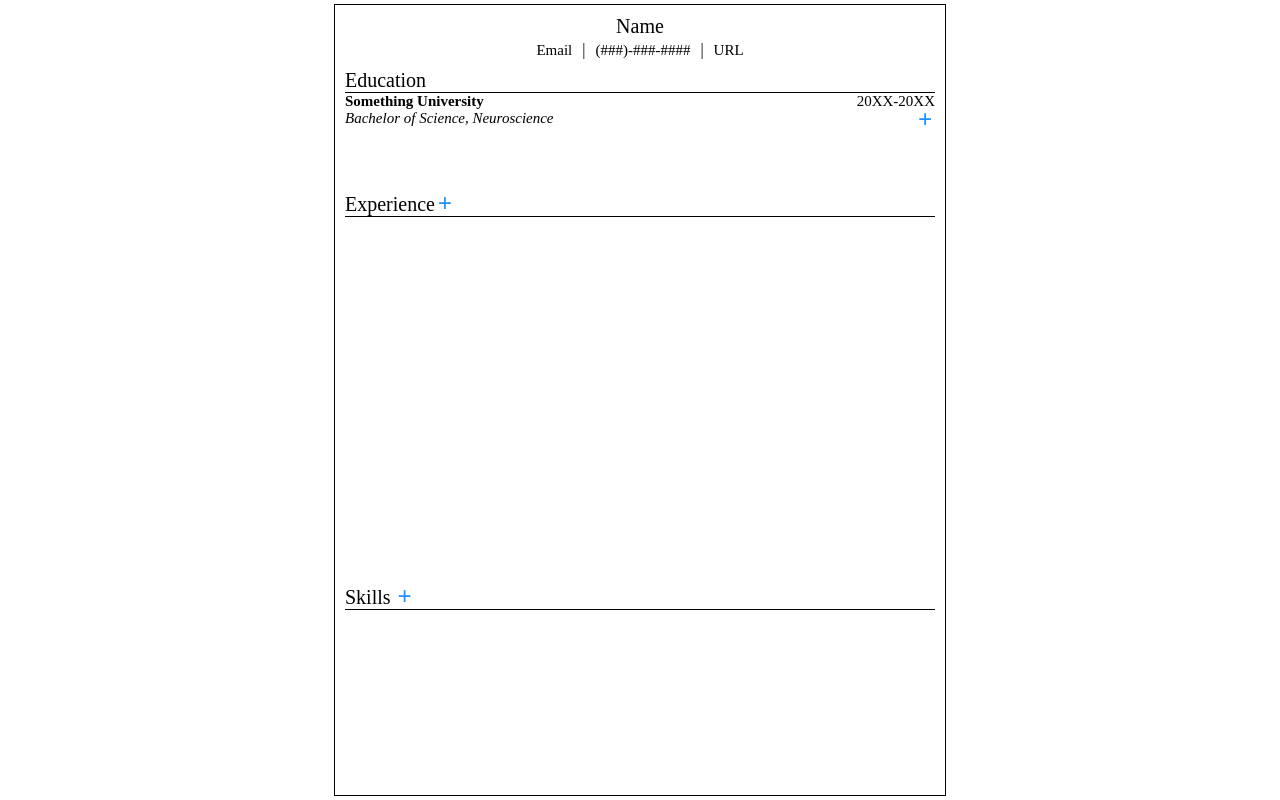
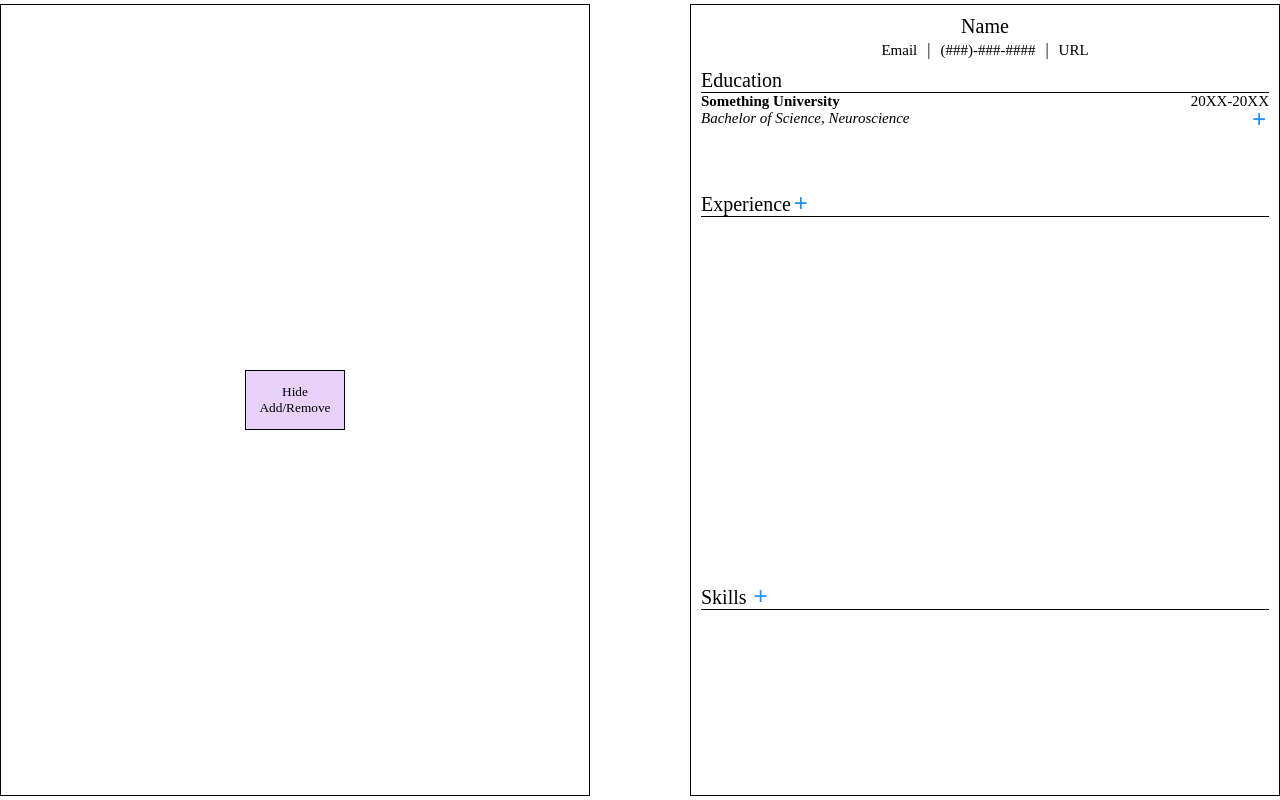
Before and after one commit to markymelnik/cv-app, a React (Vite) app: page / in a window 1280 px wide. Built offline with nearby package versions, Linux system fonts and the light colour scheme.

Commit message:
edit buttons can be toggled; formatting changes

```diff
--- /dev/null
+++ b/src/components/BulletPoints.jsx
@@ -0,0 +1,43 @@
+import EditField from "./EditField";
+import EditButton from "./EditButton";
+
+const BulletPoints = ({ bulletPoints, setBulletPoints, toggleButtons }) => {
+  const handleBulletTextChange = (newText, bulletIndex) => {
+    const newBulletPoints = [...bulletPoints];
+    newBulletPoints[bulletIndex] = { text: newText };
+    setBulletPoints(newBulletPoints);
+  };
+
+  const handleDeleteBulletPoint = (bulletIndex) => {
+    const newBulletPoints = [...bulletPoints];
+    newBulletPoints.splice(bulletIndex, 1);
+    setBulletPoints(newBulletPoints);
+  };
+
+  return (
+    <>
+      {bulletPoints.map((bulletPoint, bulletIndex) => (
+        <div className="bullet-point" key={bulletIndex}>
+          <div>
+            <EditField
+              value={bulletPoint.text}
+              onTextChange={(newText) =>
+                handleBulletTextChange(newText, bulletIndex)
+              }
+              textClass="bullet-text"
+              inputClass="edit-bullet-text left"
+            />
+          </div>
+          <EditButton
+            cssClass="delete-btn"
+            btnContent="×"
+            onBtnClick={() => handleDeleteBulletPoint(bulletIndex)}
+            toggleButtons={toggleButtons}
+          />
+        </div>
+      ))}
+    </>
+  );
+};
+
+export default BulletPoints;
--- a/src/components/Button.jsx
+++ /dev/null
@@ -1,12 +0,0 @@
-const Button = ({ onBtnClick, cssClass, btnContent }) => {
-
-  return (
-    <span>
-      <button className={cssClass} onClick={onBtnClick}>
-        {btnContent}
-      </button>
-    </span>
-  )
-}
-
-export default Button;
--- /dev/null
+++ b/src/components/Controller.jsx
@@ -0,0 +1,20 @@
+import React, { useState } from "react";
+
+const Controller = ({ onToggleButtons }) => {
+  const [btnContent, setBtnContent] = useState("Hide Add/Remove");
+
+  const handleBtnClick = () => {
+    onToggleButtons();
+    setBtnContent(
+      btnContent === "Hide Add/Remove" ? "Show Add/Remove" : "Hide Add/Remove"
+    );
+  };
+
+  return (
+    <button className="toggle-btns-btn" onClick={handleBtnClick}>
+      {btnContent}
+    </button>
+  );
+};
+
+export default Controller;
--- a/src/components/Document.jsx
+++ b/src/components/Document.jsx
@@ -1,17 +1,30 @@
-import HeaderSection from './Header/HeaderSection';
-import EducationSection from './Education/EducationSection';
-import ExperienceSection from './Experience/ExperienceSection';
-import SkillsSection from './Skills/SkillsSection';
+import React, { useState } from "react";
+import HeaderSection from "./Header/HeaderSection";
+import EducationSection from "./Education/EducationSection";
+import ExperienceSection from "./Experience/ExperienceSection";
+import SkillsSection from "./Skills/SkillsSection";
+import Controller from "./Controller";
 
 const Document = () => {
+  const [toggleButtons, setToggleButtons] = useState(true);
+
+  const handleToggleButtons = () => {
+    setToggleButtons(!toggleButtons);
+  };
+
   return (
-    <div className='document'>
-      <HeaderSection/>
-      <EducationSection/>
-      <ExperienceSection/>
-      <SkillsSection/>
-    </div>
-  )
-}
+    <>
+      <div className="tool-document">
+        <Controller onToggleButtons={handleToggleButtons} />
+      </div>
+      <div className="resume-document">
+        <HeaderSection />
+        <EducationSection toggleButtons={toggleButtons} />
+        <ExperienceSection toggleButtons={toggleButtons} />
+        <SkillsSection toggleButtons={toggleButtons} />
+      </div>
+    </>
+  );
+};
 
 export default Document;
--- /dev/null
+++ b/src/components/EditButton.jsx
@@ -0,0 +1,13 @@
+const EditButton = ({ onBtnClick, cssClass, btnContent, toggleButtons }) => {
+  return (
+    <span>
+      {toggleButtons && (
+        <button className={cssClass} onClick={onBtnClick}>
+          {btnContent}
+        </button>
+      )}
+    </span>
+  );
+};
+
+export default EditButton;
--- a/src/components/Education/EducationSection.jsx
+++ b/src/components/Education/EducationSection.jsx
@@ -1,65 +1,76 @@
-import React from 'react';
-import EditField from '../EditField';
-import Button from '../Button';
-import BulletPoints from '../BulletPoint/BulletPoints'
+import React from "react";
+import EditField from "../EditField";
+import EditButton from "../EditButton";
+import BulletPoints from "../BulletPoints";
 
-const EducationSection = () => {
-
-  const [educationInfo, setEducationInfo] = React.useState([{
-    schoolName: 'Something University',
-    attendRange: '20XX-20XX',
-    degree: 'Bachelor of Science, Neuroscience'
-  }])
+const EducationSection = ({ toggleButtons }) => {
+  const [educationInfo, setEducationInfo] = React.useState([
+    {
+      schoolName: "Something University",
+      attendRange: "20XX-20XX",
+      degree: "Bachelor of Science, Neuroscience",
+    },
+  ]);
 
   const [bulletPoints, setBulletPoints] = React.useState([]);
 
   const handleEducationUpdate = (property, newText) => {
-    setEducationInfo(educationInfo => {
+    setEducationInfo((educationInfo) => {
       const updatedEducationInfo = [...educationInfo];
       updatedEducationInfo[0][property] = newText;
       return updatedEducationInfo;
-    })
-  }
+    });
+  };
 
   const handleAddBulletPoint = () => {
     if (bulletPoints.length > 2) return;
-    setBulletPoints([...bulletPoints, { text: 'Edit education information' }]);
-  }
+    setBulletPoints([...bulletPoints, { text: "Edit education information" }]);
+  };
 
   return (
-    <div className='resume-education'>
-      <div className='education-header'>Education</div>
-      <div className='education-subheader'>
+    <div className="resume-education">
+      <div className="education-header">Education</div>
+      <div className="education-subheader">
         <EditField
           value={educationInfo[0].schoolName}
-          onTextChange={(newText) => handleEducationUpdate('schoolName', newText)}
-          textClass='education-info bold'
-          inputClass='edit-education-info bold left'
+          onTextChange={(newText) =>
+            handleEducationUpdate("schoolName", newText)
+          }
+          textClass="education-info bold"
+          inputClass="edit-education-info bold left"
         />
         <EditField
           value={educationInfo[0].attendRange}
-          onTextChange={(newText) => handleEducationUpdate('attendRange', newText)}
-          textClass='education-info'
-          inputClass='edit-education-info right'
+          onTextChange={(newText) =>
+            handleEducationUpdate("attendRange", newText)
+          }
+          textClass="education-info"
+          inputClass="edit-education-info right"
         />
       </div>
-      <div className='education-subheader'>
+      <div className="education-subheader">
         <EditField
           value={educationInfo[0].degree}
-          onTextChange={(newText) => handleEducationUpdate('degree', newText)}
-          textClass='education-info italic'
-          inputClass='edit-education-info italic left'
+          onTextChange={(newText) => handleEducationUpdate("degree", newText)}
+          textClass="education-info italic"
+          inputClass="edit-education-info italic left"
         />
-        <Button cssClass='add-btn' btnContent='+' onBtnClick={handleAddBulletPoint}/>
+        <EditButton
+          cssClass="add-btn"
+          btnContent="+"
+          onBtnClick={handleAddBulletPoint}
+          toggleButtons={toggleButtons}
+        />
       </div>
-      <div className='education-description'>
+      <div className="education-description">
         <BulletPoints
           bulletPoints={bulletPoints}
           setBulletPoints={setBulletPoints}
+          toggleButtons={toggleButtons}
         />
       </div>
     </div>
-  )
-}
+  );
+};
 
 export default EducationSection;
--- a/src/components/Experience/ExperienceSection.jsx
+++ b/src/components/Experience/ExperienceSection.jsx
@@ -1,10 +1,9 @@
-import React from 'react';
-import EditField from '../EditField';
-import Button from '../Button';
-import BulletPoints from '../BulletPoint/BulletPoints';
+import React from "react";
+import EditField from "../EditField";
+import EditButton from "../EditButton";
+import BulletPoints from "../BulletPoints";
 
-const ExperienceSection = () => {
-
+const ExperienceSection = ({ toggleButtons }) => {
   const [experienceBlocks, setExperienceBlocks] = React.useState([]);
 
   const handleAddExperience = () => {
@@ -12,32 +11,44 @@ const ExperienceSection = () => {
     setExperienceBlocks([
       ...experienceBlocks,
       {
-        companyName: 'Apple',
-        workDateRange: '20XX-20XX',
-        jobTitle: 'Software Developer',
+        companyName: "Apple",
+        workDateRange: "20XX-20XX",
+        jobTitle: "Software Developer",
         bulletPoints: [],
-      }
+      },
     ]);
-  }
+  };
 
-  const handleExperienceUpdate = (experienceIndex, property, newText, bulletPoints) => {
-    setExperienceBlocks(experienceBlocks.map((block, i) => {
+  const handleExperienceUpdate = (
+    experienceIndex,
+    property,
+    newText,
+    bulletPoints
+  ) => {
+    setExperienceBlocks(
+      experienceBlocks.map((block, i) => {
         if (i !== experienceIndex) return block;
         return { ...block, [property]: newText, bulletPoints };
-    }));
-  }
+      })
+    );
+  };
 
   const handleDeleteExperience = (experienceIndex) => {
-    setExperienceBlocks(experienceBlocks.filter((block, i) => i !== experienceIndex));
+    setExperienceBlocks(
+      experienceBlocks.filter((block, i) => i !== experienceIndex)
+    );
   };
 
   const handleAddBulletPoint = (experienceIndex, bulletPoints) => {
     if (bulletPoints.length > 2) return;
     const newExperienceBlocks = [...experienceBlocks];
     const experienceBlock = newExperienceBlocks[experienceIndex];
-    experienceBlock.bulletPoints = [...experienceBlock.bulletPoints, { text: 'Edit bullet point'}];
+    experienceBlock.bulletPoints = [
+      ...experienceBlock.bulletPoints,
+      { text: "Edit bullet point" },
+    ];
     setExperienceBlocks(newExperienceBlocks);
-  }
+  };
 
   const handleDeleteBulletPoint = (bulletIndex, experienceIndex) => {
     const newExperienceBlocks = [...experienceBlocks];
@@ -46,56 +57,103 @@ const ExperienceSection = () => {
     newBulletPoints.splice(bulletIndex, 1);
     experienceBlock.bulletPoints = newBulletPoints;
     setExperienceBlocks(newExperienceBlocks);
-  }
+  };
 
   return (
-    <div className='resume-experience'>
-      <div className='experience-header'>Experience
-        <Button cssClass='add-btn' btnContent='+' onBtnClick={handleAddExperience} />
+    <div className="resume-experience">
+      <div className="experience-header">
+        Experience
+        <EditButton
+          cssClass="add-btn"
+          btnContent="+"
+          onBtnClick={handleAddExperience}
+          toggleButtons={toggleButtons}
+        />
       </div>
       {experienceBlocks.map((block, experienceIndex) => (
-        <div className='experience-block' key={experienceIndex}>
-          <div className='experience-subheader'>
-          <div className='experience-wrapper'>
+        <div className="experience-block" key={experienceIndex}>
+          <div className="experience-subheader">
+            <div className="experience-wrapper">
               <EditField
                 value={block.companyName}
-              onTextChange={(newText) => handleExperienceUpdate(experienceIndex, 'companyName', newText, block.bulletPoints)}
-              textClass='experience-info bold'
-              inputClass='edit-experience-info bold left'
+                onTextChange={(newText) =>
+                  handleExperienceUpdate(
+                    experienceIndex,
+                    "companyName",
+                    newText,
+                    block.bulletPoints
+                  )
+                }
+                textClass="experience-info bold"
+                inputClass="edit-experience-info bold left"
               />
-            <Button cssClass='delete-btn' btnContent='×' onBtnClick={() => handleDeleteExperience(experienceIndex)} />
+
+              <EditButton
+                cssClass="delete-btn"
+                btnContent="×"
+                onBtnClick={() => handleDeleteExperience(experienceIndex)}
+                toggleButtons={toggleButtons}
+              />
             </div>
             <EditField
               value={block.workDateRange}
-              onTextChange={(newText) => handleExperienceUpdate(experienceIndex, 'workDateRange', newText, block.bulletPoints)}
-              textClass='experience-info'
-              inputClass='edit-experience-info right'
+              onTextChange={(newText) =>
+                handleExperienceUpdate(
+                  experienceIndex,
+                  "workDateRange",
+                  newText,
+                  block.bulletPoints
+                )
+              }
+              textClass="experience-info"
+              inputClass="edit-experience-info right"
             />
           </div>
-          <div className='experience-subheader'>
+          <div className="experience-subheader">
             <EditField
               value={block.jobTitle}
-              onTextChange={(newText) => handleExperienceUpdate(experienceIndex, 'jobTitle', newText, block.bulletPoints)}
-              textClass='experience-info italic'
-              inputClass='edit-experience-info italic left'
+              onTextChange={(newText) =>
+                handleExperienceUpdate(
+                  experienceIndex,
+                  "jobTitle",
+                  newText,
+                  block.bulletPoints
+                )
+              }
+              textClass="experience-info italic"
+              inputClass="edit-experience-info italic left"
             />
-            <Button
-              cssClass='add-btn'
-              btnContent='+'
-              onBtnClick={() => handleAddBulletPoint(experienceIndex, block.bulletPoints)}
+
+            <EditButton
+              cssClass="add-btn"
+              btnContent="+"
+              onBtnClick={() =>
+                handleAddBulletPoint(experienceIndex, block.bulletPoints)
+              }
+              toggleButtons={toggleButtons}
             />
           </div>
-          <div className='experience-description'>
+          <div className="experience-description">
             <BulletPoints
               bulletPoints={block.bulletPoints}
-            setBulletPoints={(newBulletPoints) => handleExperienceUpdate(experienceIndex, 'bulletPoints', newBulletPoints, newBulletPoints)}
-            handleDeleteBulletPoint={(bulletIndex) => handleDeleteBulletPoint(bulletIndex, experienceIndex)}
+              setBulletPoints={(newBulletPoints) =>
+                handleExperienceUpdate(
+                  experienceIndex,
+                  "bulletPoints",
+                  newBulletPoints,
+                  newBulletPoints
+                )
+              }
+              handleDeleteBulletPoint={(bulletIndex) =>
+                handleDeleteBulletPoint(bulletIndex, experienceIndex)
+              }
+              toggleButtons={toggleButtons}
             />
           </div>
         </div>
       ))}
     </div>
-  )
-}
+  );
+};
 
 export default ExperienceSection;
--- a/src/components/Skills/SkillsSection.jsx
+++ b/src/components/Skills/SkillsSection.jsx
@@ -1,9 +1,8 @@
-import React from 'react';
-import EditField from '../EditField';
-import Button from '../Button';
+import React from "react";
+import EditField from "../EditField";
+import EditButton from "../EditButton";
 
-const SkillsSection = () => {
-
+const SkillsSection = ({ toggleButtons }) => {
   const [skills, setSkills] = React.useState([]);
   const [hoveredSkill, setHoveredSkill] = React.useState(-1);
 
@@ -11,43 +10,60 @@ const SkillsSection = () => {
     const newSkills = [...skills];
     newSkills[skillIndex] = { text: newText };
     setSkills(newSkills);
-  }
+  };
 
   const handleAddSkill = () => {
     if (skills.length > 11) return;
-    setSkills([...skills, { text: 'Edit Skill'}])
-  }
+    setSkills([...skills, { text: "Edit Skill" }]);
+  };
 
   const handleDeleteSkill = (skillIndex) => {
     setSkills(skills.filter((skill, i) => i !== skillIndex));
     setHoveredSkill(-1);
-  }
+  };
 
   return (
-    <div className='resume-skills'>
-      <div className='skills-header'>Skills
-        <Button cssClass='add-btn' btnContent='+' onBtnClick={handleAddSkill}/>
+    <div className="resume-skills">
+      <div className="skills-header">
+        Skills
+        <EditButton
+          cssClass="add-btn"
+          btnContent="+"
+          onBtnClick={handleAddSkill}
+          toggleButtons={toggleButtons}
+        />
       </div>
-      <div className='skills-container'>
-        {skills.map((skill, skillIndex) =>
-          <div className='skill-block' key={skillIndex} >
-            <div className={`skill-text ${hoveredSkill === skillIndex ? 'hovered' : ''}`}>
+      <div className="skills-container">
+        {skills.map((skill, skillIndex) => (
+          <div className="skill-block" key={skillIndex}>
+            <div
+              className={`skill-text ${
+                hoveredSkill === skillIndex ? "hovered" : ""
+              }`}
+            >
               <EditField
                 value={skill.text}
                 onMouseEnter={() => setHoveredSkill(skillIndex)}
                 onMouseLeave={() => setHoveredSkill(-1)}
-                onTextChange={(newText) => handleSkillUpdate(skillIndex, newText)}
-                textClass='skill-text'
-                inputClass='edit-skill-text'
+                onTextChange={(newText) =>
+                  handleSkillUpdate(skillIndex, newText)
+                }
+                textClass="skill-text"
+                inputClass="edit-skill-text"
               />
             </div>
-            <Button cssClass='delete-btn' btnContent='×' onBtnClick={() => handleDeleteSkill(skillIndex)} />
+
+            <EditButton
+              cssClass="delete-btn"
+              btnContent="×"
+              onBtnClick={() => handleDeleteSkill(skillIndex)}
+              toggleButtons={toggleButtons}
+            />
           </div>
-        )}
+        ))}
       </div>
     </div>
-  )
-
-}
+  );
+};
 
 export default SkillsSection;
--- a/src/styles.css
+++ b/src/styles.css
@@ -10,13 +10,37 @@
   display: flex;
   flex-direction: row;
   justify-content: center;
+  gap: 100px;
   align-items: center;
-  gap: 20px;
   width: 100%;
   height: 100vh;
 }
 
-.document {
+.tool-document {
+  display: flex;
+  flex-direction: column;
+  align-items: center;
+  justify-content: center;
+  gap: 8px;
+  height: 792px;
+  width: 612px;
+  border: 1px solid black;
+  padding: 10px;
+}
+
+.toggle-btns-btn {
+  border: 1px solid black;
+  background-color: rgb(232, 210, 250);
+  height: 60px;
+  width: 100px;
+}
+
+.toggle-btns-btn:hover {
+  background-color: rgb(203, 171, 230);
+  cursor: pointer;
+}
+
+.resume-document {
   display: flex;
   flex-direction: column;
   gap: 8px;
```
Also changed, not shown: src/components/BulletPoint/BulletPoints.jsx (deleted, +0 -37 lines). Lines whose indentation alone changed are shown as unchanged.
